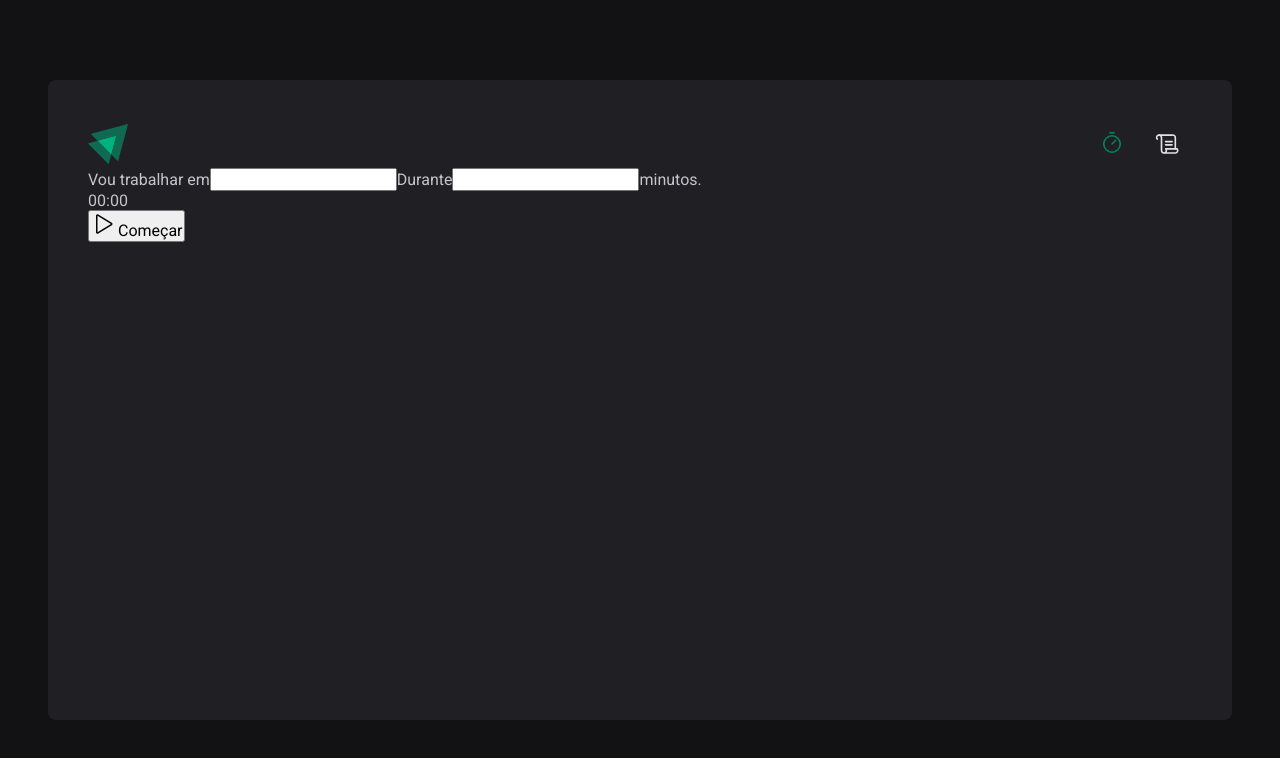
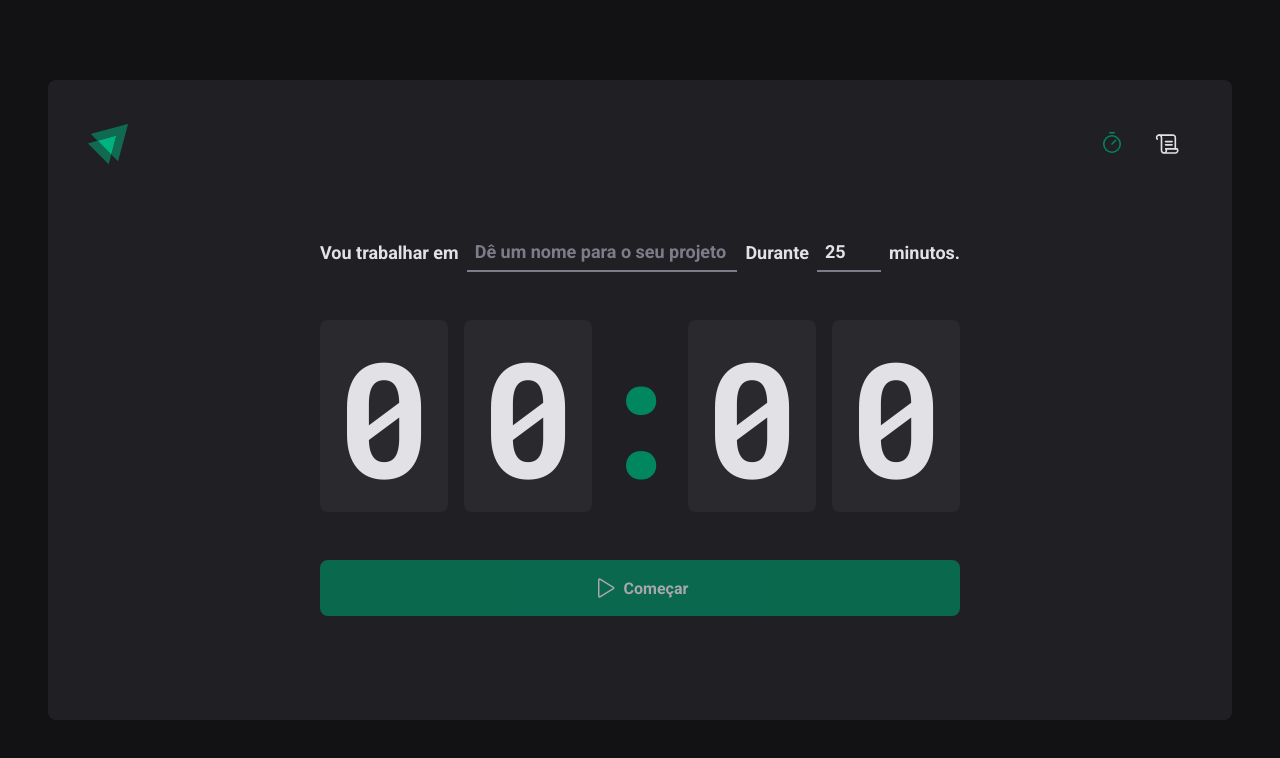
Before and after one commit to joaosanson/timer-ignite-ts, a React (Vite) app: page / in a window 1280 px wide. Shown: the top 758 px of the page. Built offline with nearby package versions, Linux system fonts and the light colour scheme.

Commit message:
feat: adding Home and History :sparkles:

```diff
--- a/package.json
+++ b/package.json
@@ -10,9 +10,11 @@
     "preview": "vite preview"
   },
   "dependencies": {
+    "@hookform/resolvers": "^3.3.1",
     "phosphor-react": "^1.4.1",
     "react": "^18.2.0",
     "react-dom": "^18.2.0",
+    "react-hook-form": "^7.46.1",
     "react-router-dom": "^6.15.0",
     "styled-components": "^6.0.7"
   },
--- a/src/components/Header/styles.ts
+++ b/src/components/Header/styles.ts
@@ -20,6 +20,7 @@
 
       border-top: 3px solid transparent;
       border-bottom: 3px solid transparent;
+      box-shadow: none;
 
       &:hover {
         border-bottom: 3px solid ${(props) => props.theme['green-500']};
--- a/src/pages/History/index.tsx
+++ b/src/pages/History/index.tsx
@@ -1,3 +1,64 @@
+import { HistoryContainer, HistoryList, Status } from './styles'
+
 export function History() {
-  return <h1>History</h1>
+  return (
+    <HistoryContainer>
+      <h1>Meu histórico</h1>
+
+      <HistoryList>
+        <table>
+          <thead>
+            <tr>
+              <th>Tarefa</th>
+              <th>Duração</th>
+              <th>Início</th>
+              <th>Status</th>
+            </tr>
+          </thead>
+          <tbody>
+            <tr>
+              <td>Tarefas</td>
+              <td>20 minutos</td>
+              <td>Há 2 meses</td>
+              <td>
+                <Status statusColor="green">Concluído</Status>
+              </td>
+            </tr>
+            <tr>
+              <td>Tarefas</td>
+              <td>20 minutos</td>
+              <td>Há 2 meses</td>
+              <td>
+                <Status statusColor="green">Concluído</Status>
+              </td>
+            </tr>
+            <tr>
+              <td>Tarefas</td>
+              <td>20 minutos</td>
+              <td>Há 2 meses</td>
+              <td>
+                <Status statusColor="green">Concluído</Status>
+              </td>
+            </tr>
+            <tr>
+              <td>Tarefas</td>
+              <td>20 minutos</td>
+              <td>Há 2 meses</td>
+              <td>
+                <Status statusColor="yellow">Em andamento.</Status>
+              </td>
+            </tr>
+            <tr>
+              <td>Tarefas</td>
+              <td>20 minutos</td>
+              <td>Há 2 meses</td>
+              <td>
+                <Status statusColor="red">Interrompido</Status>
+              </td>
+            </tr>
+          </tbody>
+        </table>
+      </HistoryList>
+    </HistoryContainer>
+  )
 }
--- a/src/pages/History/styles.ts
+++ b/src/pages/History/styles.ts
@@ -0,0 +1,87 @@
+import { styled } from 'styled-components'
+
+export const HistoryContainer = styled.main`
+  flex: 1;
+  padding: 3.5rem;
+
+  display: flex;
+  flex-direction: column;
+
+  h1 {
+    font-size: 1.5rem;
+    color: ${(props) => props.theme['gray-100']};
+  }
+`
+
+export const HistoryList = styled.div`
+  flex: 1;
+  overflow: auto;
+  margin-top: 2rem;
+
+  table {
+    width: 100%;
+    border-collapse: collapse;
+    min-width: 600px;
+
+    th {
+      background-color: ${(props) => props.theme['gray-600']};
+      padding: 1rem;
+      text-align: left;
+      color: ${(props) => props.theme['gray-100']};
+      font-size: 0.875rem;
+      line-height: 1.6;
+
+      &:first-child {
+        border-top-left-radius: 8px;
+        padding-left: 1.5rem;
+      }
+
+      &:last-child {
+        border-top-right-radius: 8px;
+        padding-right: 1.5rem;
+      }
+    }
+
+    td {
+      background-color: ${(props) => props.theme['gray-700']};
+      border-top: 4px solid ${(props) => props.theme['gray-800']};
+      padding: 1rem;
+      font-size: 0.875rem;
+      line-height: 1.6;
+
+      &:first-child {
+        width: 50%;
+        padding-left: 1.5rem;
+      }
+
+      &:last-child {
+        padding-right: 1.5rem;
+      }
+    }
+  }
+`
+
+const STATUS_COLORS = {
+  yellow: 'yellow-500',
+  green: 'green-500',
+  red: 'red-500',
+} as const
+
+interface StatusProps {
+  statusColor: keyof typeof STATUS_COLORS
+}
+
+export const Status = styled.span<StatusProps>`
+  display: flex;
+  align-items: center;
+  gap: 0.5rem;
+
+  &::before {
+    content: '';
+    width: 0.5rem;
+    height: 0.5rem;
+    border-radius: 50%;
+    background-color: ${(props) =>
+      props.theme[STATUS_COLORS[props.statusColor]]};
+  }
+`
--- a/src/pages/Home/index.tsx
+++ b/src/pages/Home/index.tsx
@@ -1,31 +1,82 @@
 import { Play } from 'phosphor-react'
+import { useForm } from 'react-hook-form'
+import { zodResolver } from '@hookform/resolvers/zod'
+import * as zod from 'zod'
+
+import {
+  HomeContainer,
+  FormContainer,
+  CountdownContainer,
+  Separator,
+  StartCountdownButton,
+  TaskInput,
+  MinutesAmountInput,
+} from './styles'
+
+const newCycleFormValidationSchema = zod.object({
+  task: zod.string().min(1, 'Informe a tarefa.'),
+  minutesAmount: zod
+    .number()
+    .min(5, 'O ciclo precisa ser de no mínimo 5 minutos')
+    .max(60, 'O '),
+})
 
 export function Home() {
+  const { register, handleSubmit, watch } = useForm({
+    resolver: zodResolver(newCycleFormValidationSchema),
+  })
+
+  function handleCreateNewCycle(data: object) {
+    console.log(data)
+  }
+
+  const task = watch('task')
+  const isSubmitDisable = !task
+
   return (
-    <div>
-      <form action="">
-        <div>
+    <HomeContainer>
+      <form onSubmit={handleSubmit(handleCreateNewCycle)} action="">
+        <FormContainer>
           <label htmlFor="task">Vou trabalhar em</label>
-          <input id="task" />
+          <TaskInput
+            id="task"
+            list="task-suggestions"
+            placeholder="Dê um nome para o seu projeto"
+            {...register('task')}
+          />
+
+          <datalist id="task-suggestions">
+            <option value="Projeto 1" />
+            <option value="Projeto 2" />
+          </datalist>
 
           <label htmlFor="minutesAmount">Durante</label>
-          <input type="number" id="minutesAmount" />
+          <MinutesAmountInput
+            type="number"
+            id="minutesAmount"
+            placeholder="00"
+            defaultValue={25}
+            step={5}
+            min={5}
+            // max={60}
+            {...register('minutesAmount', { valueAsNumber: true })}
+          />
 
           <span>minutos.</span>
-        </div>
+        </FormContainer>
 
-        <div>
+        <CountdownContainer>
           <span>0</span>
           <span>0</span>
-          <span>:</span>
+          <Separator>:</Separator>
           <span>0</span>
           <span>0</span>
-        </div>
+        </CountdownContainer>
 
-        <button type="submit">
+        <StartCountdownButton disabled={isSubmitDisable} type="submit">
           <Play size={24} /> Começar
-        </button>
+        </StartCountdownButton>
       </form>
-    </div>
+    </HomeContainer>
   )
 }
--- a/src/pages/Home/styles.ts
+++ b/src/pages/Home/styles.ts
@@ -0,0 +1,115 @@
+import { styled } from 'styled-components'
+
+export const HomeContainer = styled.main`
+  flex: 1;
+
+  display: flex;
+  flex-direction: column;
+  align-items: center;
+  justify-content: center;
+
+  form {
+    display: flex;
+    flex-direction: column;
+    align-items: center;
+    gap: 3rem;
+  }
+`
+
+export const FormContainer = styled.div`
+  width: 100%;
+  display: flex;
+  align-items: center;
+  justify-content: center;
+  gap: 0.5rem;
+  color: ${(props) => props.theme['gray-100']};
+  font-size: 1.125rem;
+  font-weight: bold;
+  flex-wrap: wrap;
+`
+
+const BaseInput = styled.input`
+  background-color: transparent;
+  height: 2.5rem;
+  border: 0;
+  border-bottom: 2px solid ${(props) => props.theme['gray-500']};
+  font-weight: bold;
+  font-size: 1.125rem;
+  padding: 0 0.5rem;
+  color: ${(props) => props.theme['gray-100']};
+
+  &:focus {
+    box-shadow: none;
+    border-color: ${(props) => props.theme['green-500']};
+  }
+
+  &::placeholder {
+    color: ${(props) => props.theme['gray-500']};
+  }
+`
+
+export const TaskInput = styled(BaseInput)`
+  flex: 1;
+
+  &::-webkit-calendar-picker-indicator {
+    display: none !important;
+  }
+`
+
+export const MinutesAmountInput = styled(BaseInput)`
+  width: 4rem;
+`
+
+export const CountdownContainer = styled.div`
+  font-family: 'Roboto Mono', monospace;
+  font-size: 10rem;
+  line-height: 8rem;
+  color: ${(props) => props.theme['gray-100']};
+
+  display: flex;
+  gap: 1rem;
+
+  span {
+    background-color: ${(props) => props.theme['gray-700']};
+    padding: 2rem 1rem;
+    border-radius: 8px;
+  }
+`
+export const Separator = styled.div`
+  padding: 2rem 0;
+  color: ${(props) => props.theme['green-500']};
+
+  width: 4rem;
+  overflow: hidden;
+  display: flex;
+  justify-content: center;
+`
+
+export const StartCountdownButton = styled.button`
+  width: 100%;
+  border: 0;
+  padding: 1rem;
+  border-radius: 8px;
+
+  display: flex;
+  align-items: center;
+  justify-content: center;
+
+  gap: 0.5rem;
+  font-weight: bold;
+
+  cursor: pointer;
+
+  background-color: ${(props) => props.theme['green-500']};
+  color: ${(props) => props.theme['gray-100']};
+  transition: background-color 0.2s;
+
+  &:disabled {
+    opacity: 0.7;
+    cursor: not-allowed;
+  }
+
+  &:not(:disabled):hover {
+    background-color: ${(props) => props.theme['green-700']};
+  }
+`
--- a/src/styles/global.ts
+++ b/src/styles/global.ts
@@ -15,6 +15,7 @@
   body {
     background-color: ${(props) => props.theme['gray-900']};
     color: ${(props) => props.theme['gray-300']};
+    -webkit-font-smoothing: antialiased;
   }
 
   body, input, textarea, button {
```
Also changed, not shown: 1 other file (tests, documents, lock files or other folders).
